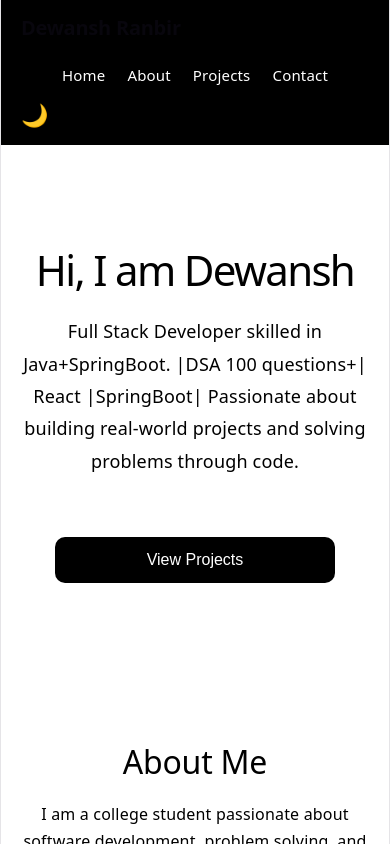
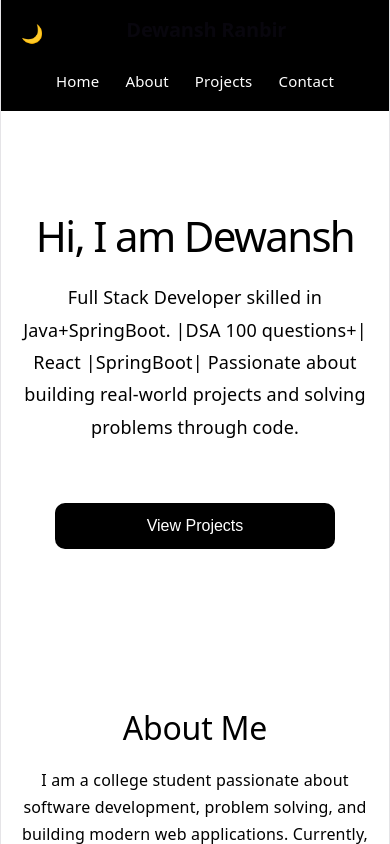
Before and after one commit to ranbirdewansh/portfolio, a React (Vite) app: page / in a window 390 px wide. Shown: the top 844 px of the page. Built offline with nearby package versions, Linux system fonts and the light colour scheme.

Commit message:
Refined premium mobile navbar

```diff
--- a/src/components/Navbar.jsx
+++ b/src/components/Navbar.jsx
@@ -5,7 +5,20 @@ function Navbar({ darkMode, setDarkMode }) {
   return (
     <nav>
 
-      <h2>Dewansh Ranbir</h2>
+      <div className="nav-top">
+
+        <button
+          className="theme-btn"
+          onClick={() => setDarkMode(!darkMode)}
+        >
+          {darkMode ? '☀️' : '🌙'}
+        </button>
+
+        <h2>Dewansh Ranbir</h2>
+
+        <div></div>
+
+      </div>
 
       <ul>
 
@@ -27,13 +40,6 @@ function Navbar({ darkMode, setDarkMode }) {
 
       </ul>
 
-      <button
-        className="theme-btn"
-        onClick={() => setDarkMode(!darkMode)}
-      >
-        {darkMode ? '☀️' : '🌙'}
-      </button>
-
     </nav>
   )
 }
--- a/src/styles/Navbar.css
+++ b/src/styles/Navbar.css
@@ -9,12 +9,6 @@ html {
 }
 
 nav {
-  display: flex;
-  align-items: center;
-  justify-content: space-between;
-
-  padding: 20px 60px;
-
   background-color: black;
   color: white;
 
@@ -23,7 +17,13 @@ nav {
 
   z-index: 1000;
 
-  flex-wrap: wrap;
+  padding: 20px 60px;
+}
+
+.nav-top {
+  display: flex;
+  justify-content: space-between;
+  align-items: center;
 }
 
 nav h2 {
@@ -33,11 +33,14 @@ nav h2 {
 
 ul {
   display: flex;
+  justify-content: center;
   align-items: center;
 
   gap: 40px;
 
   list-style: none;
+
+  margin-top: 25px;
 }
 
 a {
@@ -58,7 +61,7 @@ a:hover {
   border: none;
   background: none;
 
-  font-size: 24px;
+  font-size: 20px;
 
   cursor: pointer;
 
@@ -70,21 +73,23 @@ a:hover {
 @media (max-width: 768px) {
 
   nav {
-    padding: 16px 20px;
-
-    row-gap: 16px;
+    padding: 18px 20px;
   }
 
   nav h2 {
     font-size: 20px;
+
+    text-align: center;
+
+    flex: 1;
   }
 
   ul {
-    width: 100%;
+    gap: 26px;
 
-    justify-content: center;
+    margin-top: 20px;
 
-    gap: 22px;
+    flex-wrap: wrap;
   }
 
   a {
@@ -92,7 +97,7 @@ a:hover {
   }
 
   .theme-btn {
-    font-size: 22px;
+    font-size: 18px;
   }
 
 }
```
